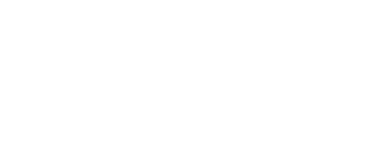
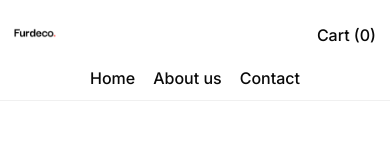
Before and after one commit to AndrewIsaCoder/FurDeco-furniture-ecommerce-website, a plain HTML site: page about-us.html in a window 390 px wide. Drawn offline with Linux system fonts and the light colour scheme.

Commit message:
Add navbar structure and styles for improved layout and responsiveness

```diff
--- a/about-us.html
+++ b/about-us.html
@@ -11,7 +11,29 @@
     <link rel="stylesheet" href="./css/about-us.css" />
     <title>FurDeco - Furniture with style</title>
   </head>
-<body>
+  <body>
+    <div class="navbar products-navbar">
+      <ul>
+        <li class="logo-item">
+          <a href="./index.html" aria-label="FurDeco home">
+            <img
+              src="./assets/brands-logos/high-resolution-color-logo-Furdeco-nobg.png"
+              alt="FurDeco"
+              class="main-logo-navbar"
+            />
+          </a>
+        </li>
 
-</body>
+        <li class="nav-links">
+          <a href="./index.html">Home</a>
+          <a href="./about-us.html">About us</a>
+          <a href="./contact.html">Contact</a>
+        </li>
+
+        <li class="cart-items">
+          <a href="./cart.html">Cart (0)</a>
+        </li>
+      </ul>
+    </div>
+  </body>
 </html>
--- a/css/about-us.css
+++ b/css/about-us.css
@@ -0,0 +1,86 @@
+@import url("https://fonts.googleapis.com/css2?family=Inter:ital,opsz,wght@0,14..32,100..900;1,14..32,100..900&display=swap");
+
+* {
+  padding: 0;
+  margin: 0;
+  box-sizing: border-box;
+  font-family: inter;
+}
+
+.navbar ul {
+  position: relative;
+  z-index: 10;
+  width: 100%;
+  display: flex;
+  align-items: center;
+  justify-content: space-between;
+  padding: 18px 60px;
+  list-style: none;
+  text-decoration: none;
+}
+
+.main-logo-navbar {
+  height: 58px;
+  display: block;
+}
+
+.nav-links {
+  display: flex;
+  gap: 30px;
+}
+
+.nav-links > a,
+.cart-items > a {
+  text-decoration: none;
+  font-weight: 500;
+  color: #090909;
+}
+
+.logo-item a {
+  display: inline-flex;
+  align-items: center;
+}
+
+.products-navbar {
+  position: sticky;
+  top: 0;
+  background: rgba(255, 255, 255, 0.88);
+  backdrop-filter: blur(10px);
+  border-bottom: 1px solid rgba(0, 0, 0, 0.06);
+}
+
+@media (max-width: 900px) {
+  .navbar ul {
+    padding: 14px 20px;
+  }
+
+  .nav-links {
+    gap: 18px;
+  }
+
+  .main-logo-navbar {
+    height: 50px;
+  }
+}
+
+@media (max-width: 600px) {
+  .navbar ul {
+    padding: 12px 14px;
+    flex-wrap: wrap;
+    gap: 10px;
+  }
+
+  .nav-links {
+    width: 100%;
+    justify-content: center;
+    order: 3;
+  }
+
+  .cart-items {
+    margin-left: auto;
+  }
+
+  .main-logo-navbar {
+    height: 42px;
+  }
+}
```
